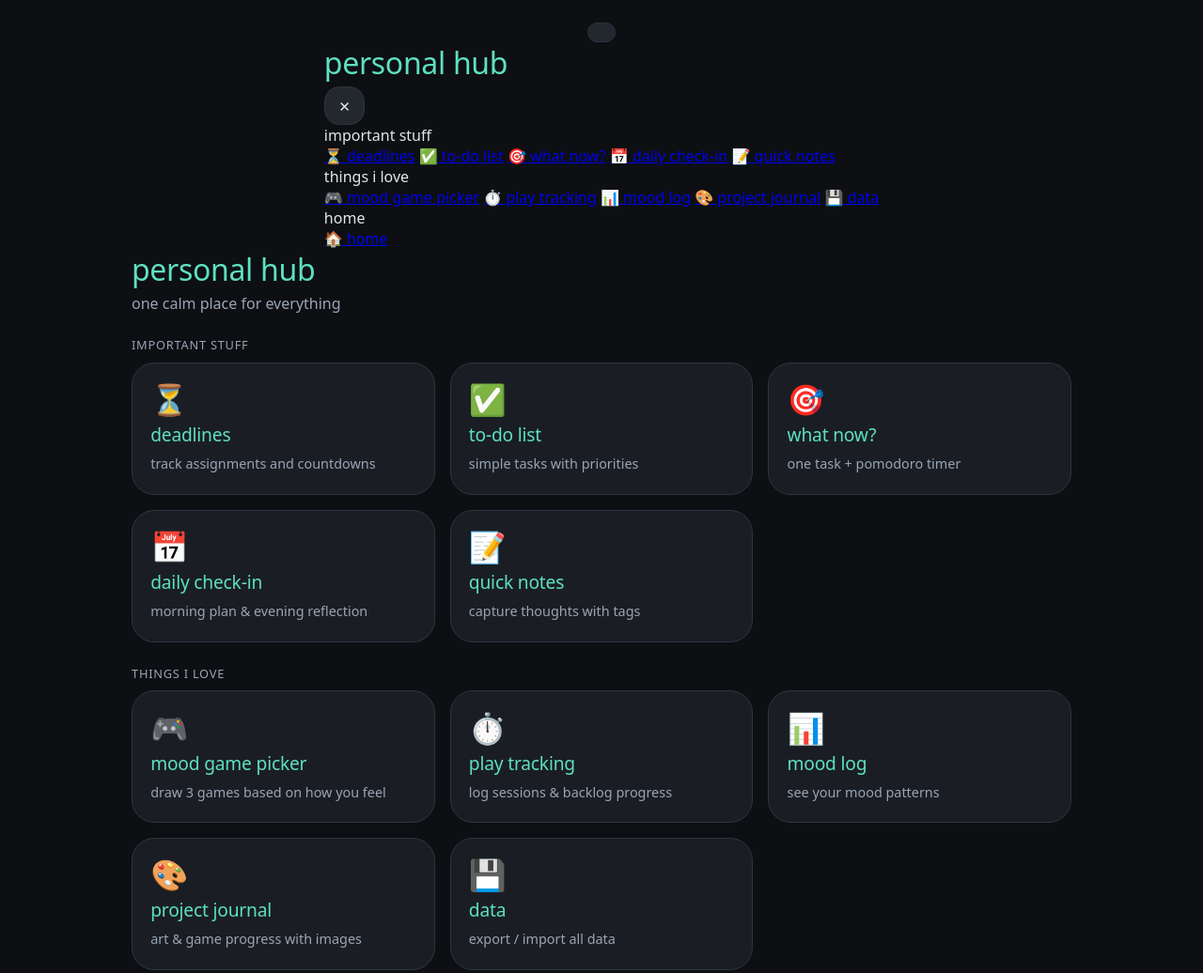
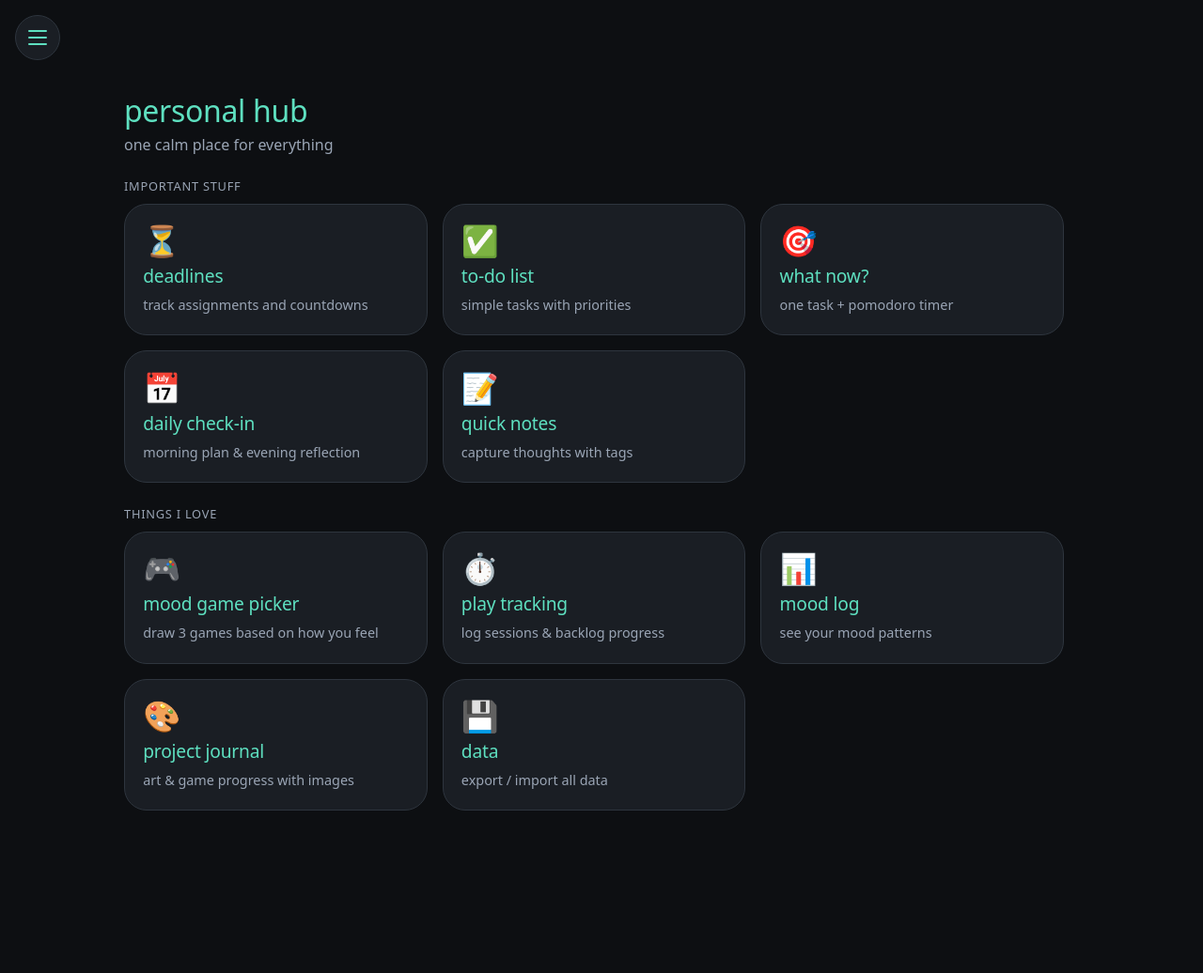
Before and after one commit to Abdiel-Daigan/Home-Base, a plain HTML site: page index.html in a window 1280 px wide. Shown: the whole page at 94% size. After the commit the page ends 911 px from the top, so only its background shows below. Drawn offline with Linux system fonts and the light colour scheme.

Commit message:
Add sidebar and burger button styles

```diff
--- a/css/style.css
+++ b/css/style.css
@@ -34,7 +34,138 @@ body {
   --warn: #e0b85e;
   --ok: #5ee0a0;
 }
+/* ============================================================
+   SIDEBAR + BURGER
+============================================================ */
+.burger-btn {
+  position: fixed;
+  top: 1rem;
+  left: 1rem;
+  z-index: 1100;
+  width: 48px;
+  height: 48px;
+  border-radius: 50%;
+  background: var(--bg-card);
+  border: 1px solid var(--border);
+  display: flex;
+  flex-direction: column;
+  justify-content: center;
+  align-items: center;
+  gap: 5px;
+  cursor: pointer;
+  transition: 0.15s;
+}
+.burger-btn:hover { background: var(--bg-card-hover); border-color: var(--accent-dim); }
+.burger-btn span {
+  display: block;
+  width: 20px;
+  height: 2px;
+  background: var(--accent);
+  border-radius: 2px;
+  transition: 0.2s;
+}
+.burger-btn.open span:nth-child(1) { transform: translateY(7px) rotate(45deg); }
+.burger-btn.open span:nth-child(2) { opacity: 0; }
+.burger-btn.open span:nth-child(3) { transform: translateY(-7px) rotate(-45deg); }
 
+/* Shift the app content so it isn't hidden behind the burger on desktop */
+body { padding-left: 0; }
+.app { padding-top: 4.5rem; }
+
+.sidebar {
+  position: fixed;
+  top: 0;
+  left: 0;
+  height: 100vh;
+  width: 280px;
+  background: #12161c;
+  border-right: 1px solid var(--border);
+  padding: 1.2rem 1rem 1.5rem;
+  overflow-y: auto;
+  transform: translateX(-100%);
+  transition: transform 0.25s ease;
+  z-index: 1050;
+  display: flex;
+  flex-direction: column;
+  gap: 0.4rem;
+}
+.sidebar.open { transform: translateX(0); }
+
+.sidebar-header {
+  display: flex;
+  justify-content: space-between;
+  align-items: center;
+  padding-bottom: 0.8rem;
+  border-bottom: 1px solid var(--border);
+  margin-bottom: 0.6rem;
+}
+.sidebar-title {
+  font-size: 1.2rem;
+  color: var(--accent);
+  font-weight: 600;
+}
+.sidebar-close {
+  background: transparent;
+  border: none;
+  color: var(--text-dim);
+  font-size: 1.1rem;
+  cursor: pointer;
+  padding: 0.2rem 0.4rem;
+  border-radius: 8px;
+}
+.sidebar-close:hover { color: var(--accent); }
+
+.sidebar-group-label {
+  font-size: 0.7rem;
+  text-transform: uppercase;
+  letter-spacing: 0.08em;
+  color: var(--text-dim);
+  margin: 0.9rem 0.4rem 0.4rem;
+}
+
+.sidebar-link {
+  display: block;
+  padding: 0.55rem 0.8rem;
+  border-radius: 14px;
+  color: #e3e6ea;
+  text-decoration: none;
+  font-size: 0.95rem;
+  transition: 0.12s;
+}
+.sidebar-link:hover { background: var(--bg-card-hover); color: var(--accent); }
+.sidebar-link.active {
+  background: var(--accent);
+  color: #0d0f12;
+  font-weight: 600;
+}
+
+.sidebar-overlay {
+  position: fixed;
+  inset: 0;
+  background: rgba(0, 0, 0, 0.55);
+  backdrop-filter: blur(2px);
+  opacity: 0;
+  pointer-events: none;
+  transition: opacity 0.25s ease;
+  z-index: 1040;
+}
+.sidebar-overlay.show {
+  opacity: 1;
+  pointer-events: auto;
+}
+
+/* On wide screens, shift content when sidebar is open (optional) */
+@media (min-width: 900px) {
+  .sidebar { transform: translateX(-100%); }
+  .sidebar.open { transform: translateX(0); }
+  /* Optional: push content over when sidebar is open */
+  /* body.sidebar-open .app { margin-left: 280px; } */
+}
+
+
+/* ============================================================
+============================================================ */
+* {
 h1, h2, h3 {
   font-weight: 500;
   letter-spacing: -0.01em;
```
